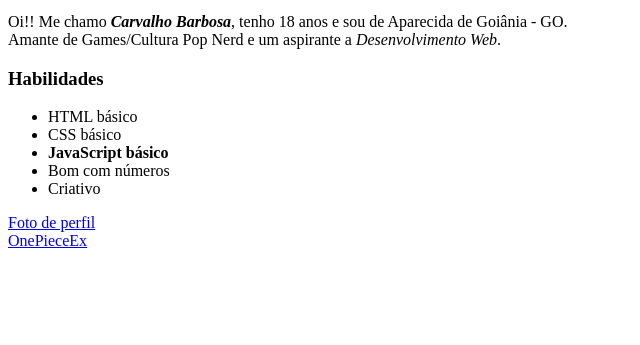
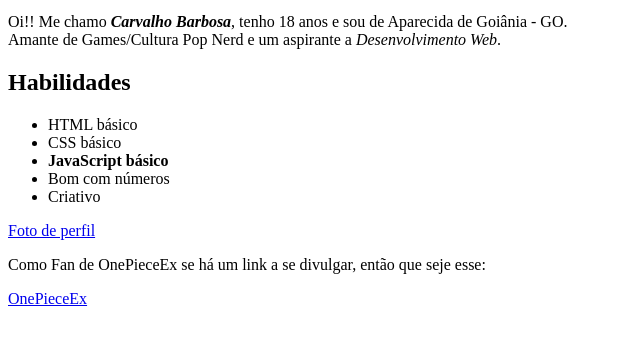
Before and after one commit to iDallek/idallek.github.io, a plain HTML site: page index.html in a window 1280 px wide. Shown: the part 101-446 px from the top of the page, without its empty margins (0-640 px from the left). Drawn offline with Linux system fonts and the light colour scheme.

Commit message:
Atualiza site de recomendaçao

```diff
--- a/index.html
+++ b/index.html
@@ -16,7 +16,7 @@
     </p>
   </div>
   <div>
-    <h3>Habilidades</h3>
+    <h2>Habilidades</h2>
     <ul>
       <li>HTML básico</li>
       <li>CSS básico</li>
@@ -28,7 +28,7 @@
   <div>
     <a href="Imagens/FotoPerfil.jpg">Foto de perfil</a>
     <br>
-
+    <p>Como Fan de OnePieceEx se há um link a se divulgar, então que seje esse:</p>
     <a href="https://onepieceex.net/">OnePieceEx</a>
   </div>
 
```
